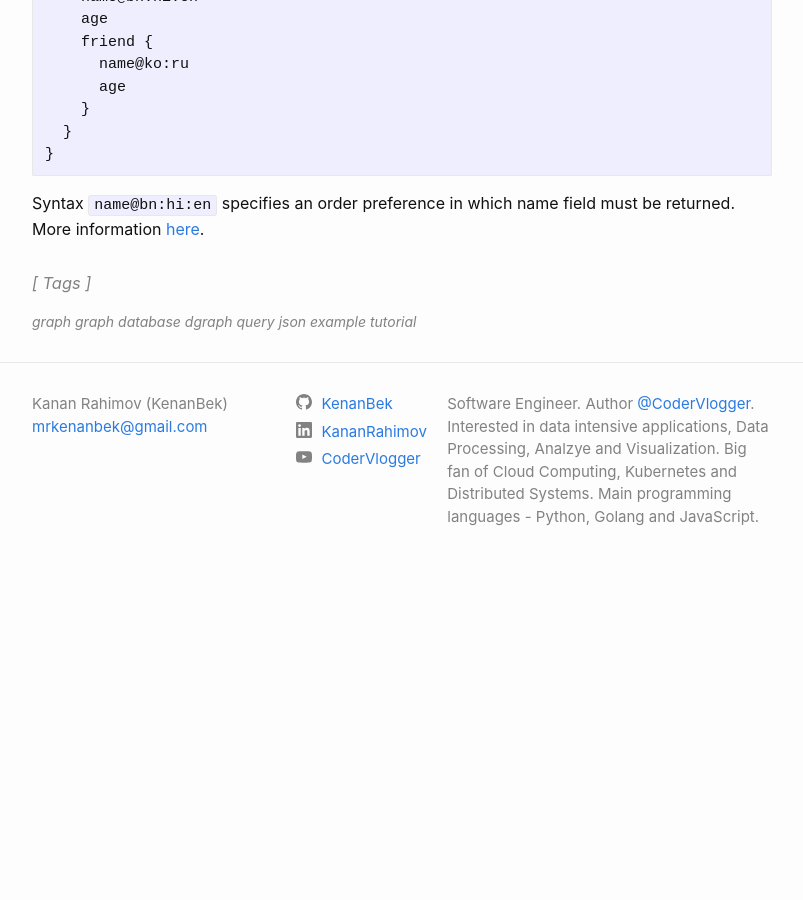
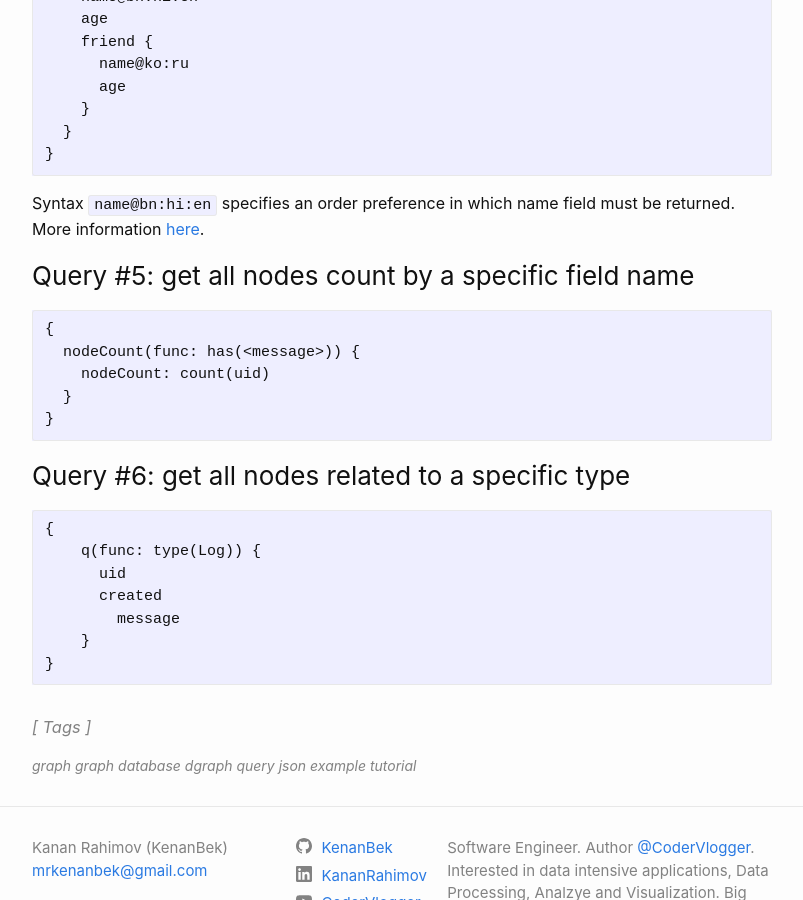
Before and after one commit to KenanBek/kenanbek.github.io, a Jekyll site: the page built from _posts/articles/2020-04-27-dgraph-example-queries-json.markdown, in a window 1280 px wide and 900 px high, scrolled down 1408 px. Shown: the whole window, without its empty margins (238-1041 px from the left). Built offline with Jekyll 4.4.1, drawn with Linux system fonts in a browser that asks for light colours; comment, search, counter and statistics services are not loaded; before the commit the page ends 1996 px from its top, so only the background shows below that; some of the changed text lies outside the part shown.

````diff
--- a/_posts/articles/2020-04-27-dgraph-example-queries-json.markdown
+++ b/_posts/articles/2020-04-27-dgraph-example-queries-json.markdown
@@ -80,3 +80,25 @@ By adding `type` and `index` in body we request to include type and index inform
 ```
 
 Syntax `name@bn:hi:en` specifies an order preference in which name field must be returned. More information [here](https://dgraph.io/tour/basic/4/#).
+
+### Query #5: get all nodes count by a specific field name
+
+```
+{
+  nodeCount(func: has(<message>)) {
+    nodeCount: count(uid)
+  }
+}
+```
+
+### Query #6: get all nodes related to a specific type
+
+```
+{
+    q(func: type(Log)) {
+      uid
+      created
+    	message
+    }
+}
+```
````
Also changed, not shown: other parts of _posts/articles/2020-04-27-dgraph-example-queries-json.markdown (+1 -1 lines), _posts/articles/2020-04-28-go-dgraph-wrapper.markdown (added, +95 -0 lines).
